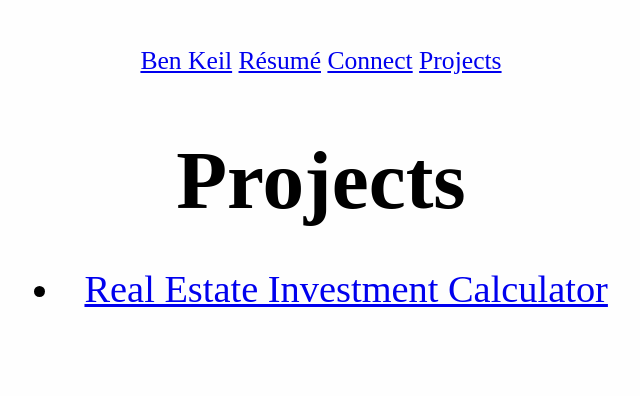
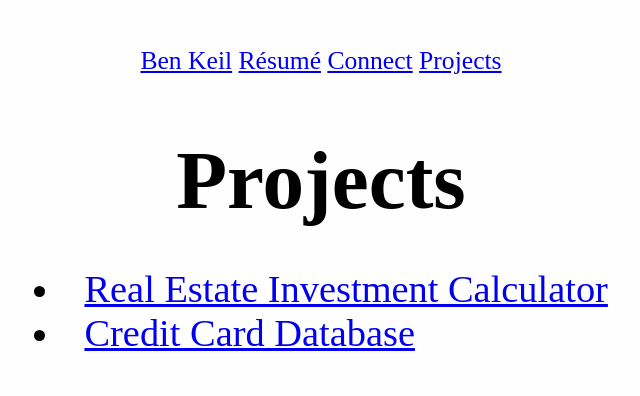
Before and after one commit to nuetu/Ben-keil, a plain HTML site: page projects.html in a window 1280 px wide. Shown: the whole page, without its empty margins (319-959 px from the left). Drawn offline with Linux system fonts and the light colour scheme.

Commit message:
Update projects.html

```diff
--- a/projects.html
+++ b/projects.html
@@ -26,6 +26,11 @@
             >Real Estate Investment Calculator</a
           >
         </li>
+        <li>
+          <a href="http://ccdb.benkeil.com"
+            >Credit Card Database</a
+          >
+        </li>
       </ul>
 
       <!--<p><strong>The Irasburg Affair - a MudSzn Podcast</strong></p>
```
